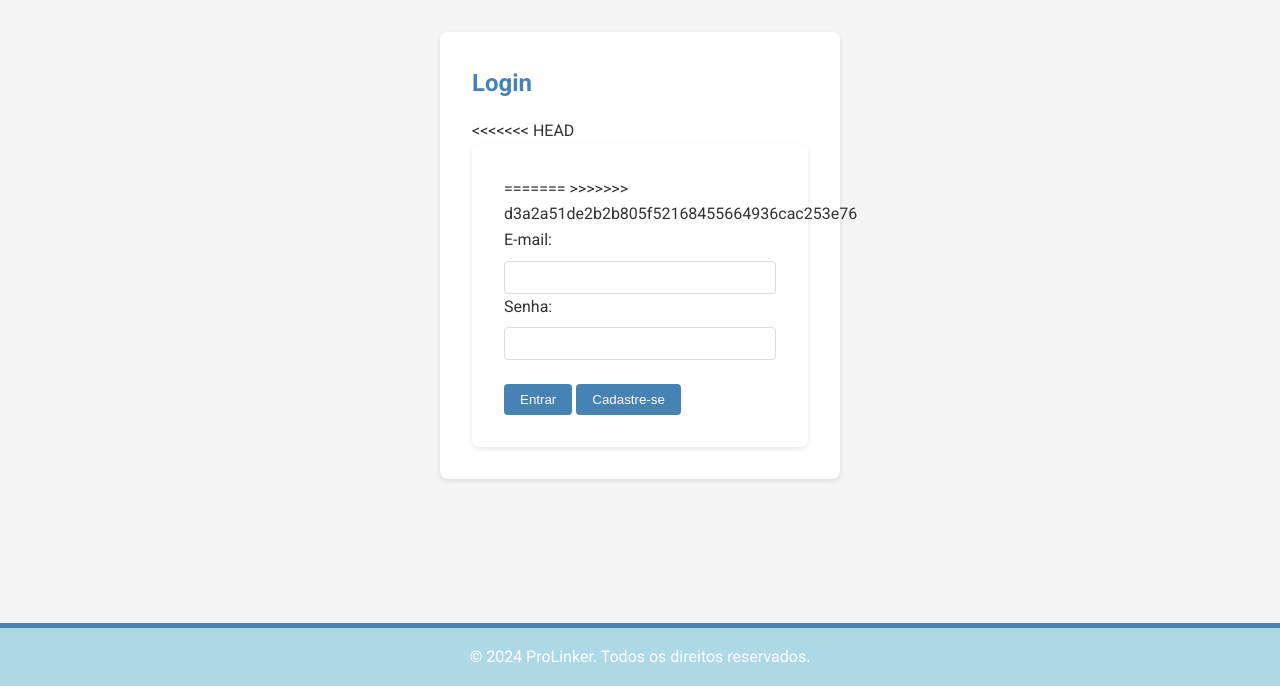
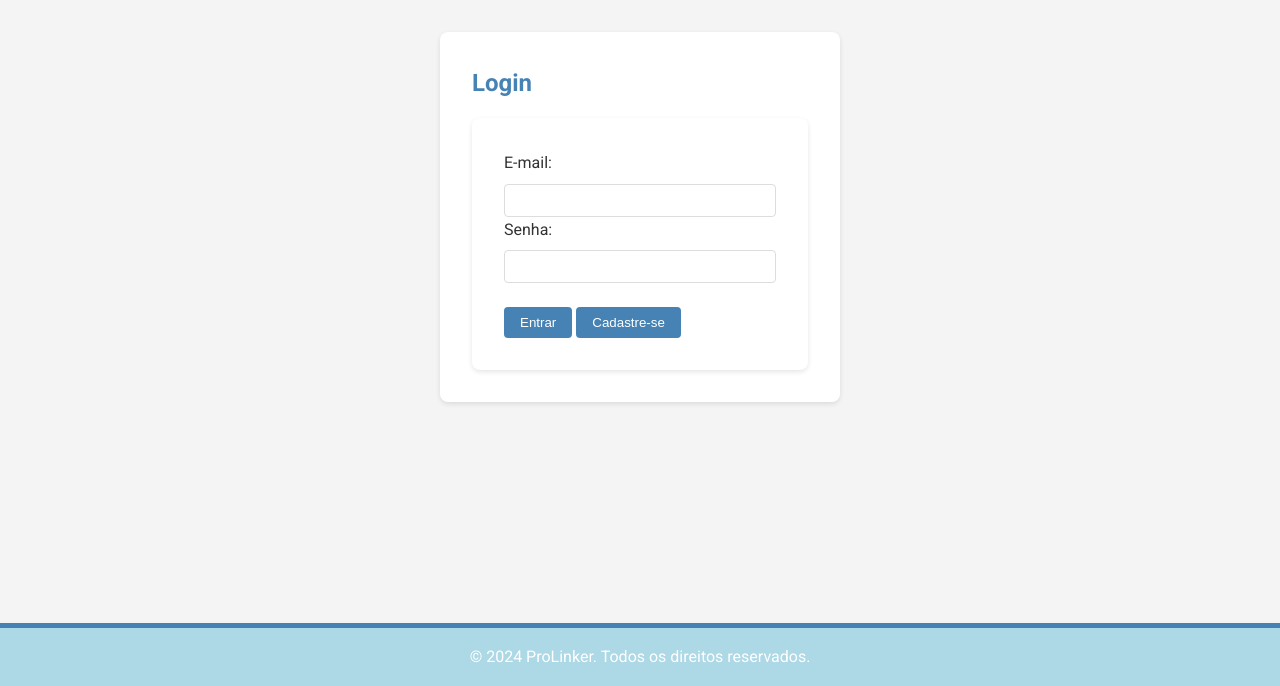
Before and after one commit to nielsondlima/Grupo-2, a PHP site: page /login.php in a window 1280 px wide. Shown: the part 114-800 px from the top of the page. Run offline with PHP 8.4, Linux system fonts and the light colour scheme.

Commit message:
Update login.php

```diff
--- a/login.php
+++ b/login.php
@@ -91,12 +91,8 @@ if (isset($_POST['email']) && isset($_POST['senha'])) {
         <main class="container">
             <div class="login-container">
                 <h2>Login</h2>
-<<<<<<< HEAD
                 <!-- Formulário de login -->
                 <form method="POST" action="retornologin.php">
-=======
-                <form method="POST" action="">
->>>>>>> d3a2a51de2b2b805f52168455664936cac253e76
                     <label for="email">E-mail:</label>
                     <input type="email" name="email" id="email" required>
 
```
